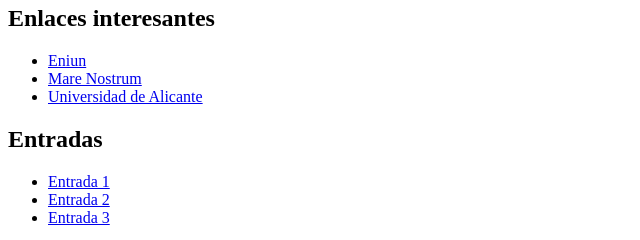
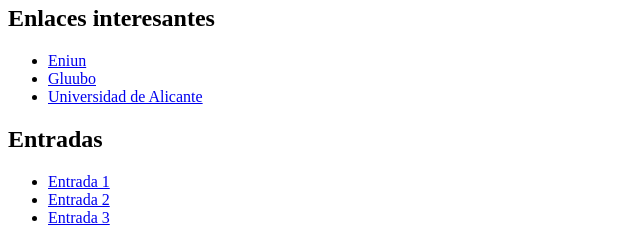
Before and after one commit to eniun/t2html2, a plain HTML site: page index.html in a window 1280 px wide. Shown: the part 399-639 px from the top of the page, 0-640 px from the left. Drawn offline with Linux system fonts and the light colour scheme.

Commit message:
Update index.html

```diff
--- a/index.html
+++ b/index.html
@@ -40,7 +40,7 @@
         <h2>Enlaces interesantes</h2>
         <ul>
             <li><a href="https://www.eniun.com">Eniun</a></li>
-            <li><a href="#">Mare Nostrum</a></li>
+            <li><a href="https://www.gluubo.com">Gluubo</a></li>
             <li><a href="#">Universidad de Alicante</a></li>
         </ul>
         <h2>Entradas</h2>
```
